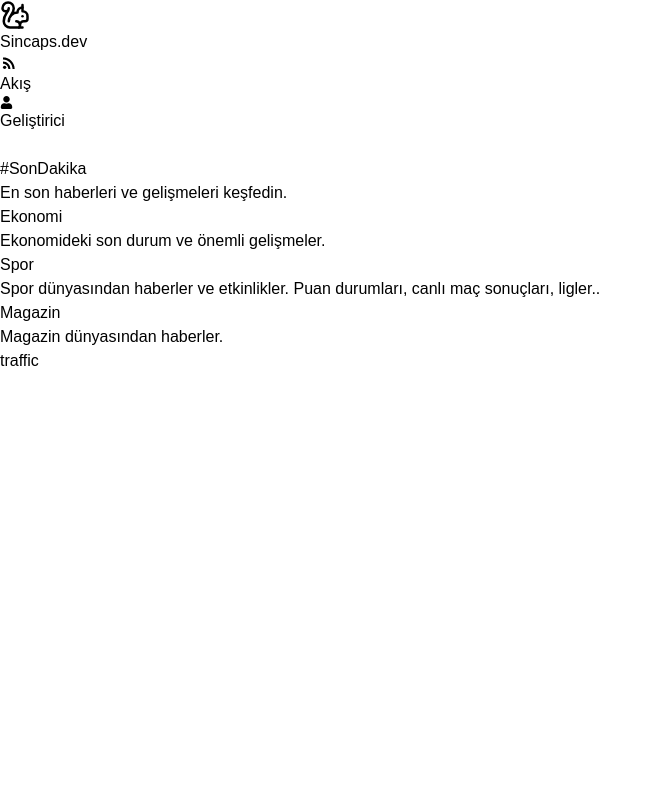
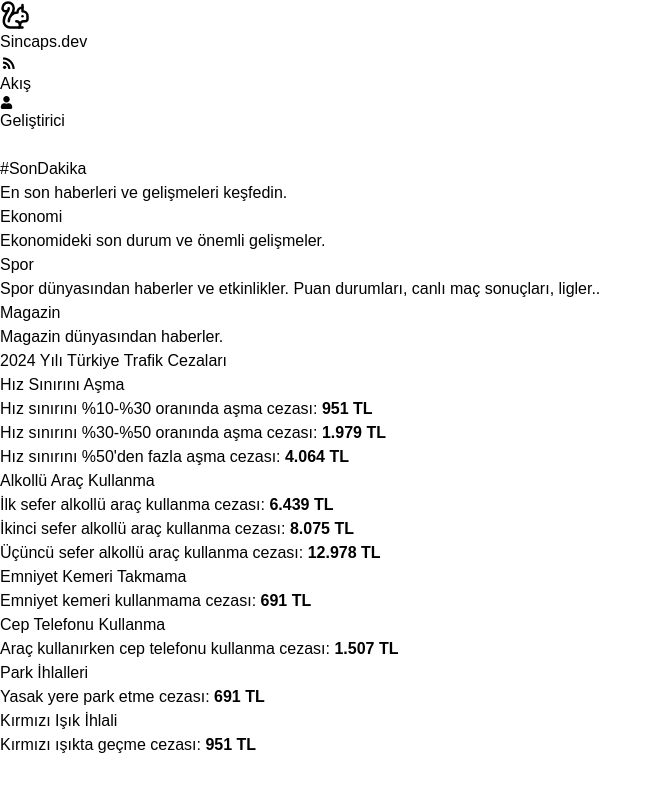
Before and after one commit to mustafakaracuha/sincaps.dev, a Next.js app: page /trafficfine in a window 1280 px wide. Shown: the top 792 px of the page, without its empty margins (0-656 px from the left). Built offline with nearby package versions, Linux system fonts and the light colour scheme.

Commit message:
trafik cezaları düzenleme

```diff
--- a/src/app/trafficfine/page.jsx
+++ b/src/app/trafficfine/page.jsx
@@ -1,11 +1,68 @@
-import React from 'react'
+"use client";
+
+import { motion } from "framer-motion";
 
 function page() {
-  return (
-    <div>
-      traffic
-    </div>
-  )
+    return (
+        <motion.div initial={{ opacity: 0, y: 10 }} animate={{ opacity: 1, y: 0 }} transition={{ duration: 0.3, delay: 0.1 }} className="w-full h-full overflow-auto pb-24 px-10 py-8">
+            <h1 className="text-xl flex items-center justify-between gap-4 font-semibold text-gray-600 text-start mb-4">2024 Yılı Türkiye Trafik Cezaları</h1>
+            <div className="space-y-4">
+                <div className="p-4 bg-gray-50 border-l-4 border-red-500">
+                    <h2 className="text-md font-semibold text-gray-700 mb-1">Hız Sınırını Aşma</h2>
+                    <p className="text-gray-600 text-[14px]">
+                        Hız sınırını %10-%30 oranında aşma cezası: <strong>951 TL</strong>
+                    </p>
+                    <p className="text-gray-600 text-[14px]">
+                        Hız sınırını %30-%50 oranında aşma cezası: <strong>1.979 TL</strong>
+                    </p>
+                    <p className="text-gray-600 text-[14px]">
+                        Hız sınırını %50'den fazla aşma cezası: <strong>4.064 TL</strong>
+                    </p>
+                </div>
+
+                <div className="p-4 bg-gray-50 border-l-4 border-yellow-500">
+                    <h2 className="text-md font-semibold text-gray-700 mb-1">Alkollü Araç Kullanma</h2>
+                    <p className="text-gray-600 text-[14px]">
+                        İlk sefer alkollü araç kullanma cezası: <strong>6.439 TL</strong>
+                    </p>
+                    <p className="text-gray-600 text-[14px]">
+                        İkinci sefer alkollü araç kullanma cezası: <strong>8.075 TL</strong>
+                    </p>
+                    <p className="text-gray-600 text-[14px]">
+                        Üçüncü sefer alkollü araç kullanma cezası: <strong>12.978 TL</strong>
+                    </p>
+                </div>
+
+                <div className="p-4 bg-gray-50 border-l-4 border-blue-500">
+                    <h2 className="text-md font-semibold text-gray-700">Emniyet Kemeri Takmama</h2>
+                    <p className="text-gray-600 text-[14px]">
+                        Emniyet kemeri kullanmama cezası: <strong>691 TL</strong>
+                    </p>
+                </div>
+
+                <div className="p-4 bg-gray-50 border-l-4 border-green-500">
+                    <h2 className="text-md font-semibold text-gray-700">Cep Telefonu Kullanma</h2>
+                    <p className="text-gray-600 text-[14px]">
+                        Araç kullanırken cep telefonu kullanma cezası: <strong>1.507 TL</strong>
+                    </p>
+                </div>
+
+                <div className="p-4 bg-gray-50 border-l-4 border-purple-500">
+                    <h2 className="text-md max-sm:text-[14px] font-semibold text-gray-700">Park İhlalleri</h2>
+                    <p className="text-gray-600 text-[14px]">
+                        Yasak yere park etme cezası: <strong>691 TL</strong>
+                    </p>
+                </div>
+
+                <div className="p-4 bg-gray-100 border-l-4 border-orange-500">
+                    <h2 className="text-md font-semibold text-gray-700">Kırmızı Işık İhlali</h2>
+                    <p className="text-gray-600 text-[15px]">
+                        Kırmızı ışıkta geçme cezası: <strong>951 TL</strong>
+                    </p>
+                </div>
+            </div>
+        </motion.div>
+    );
 }
 
-export default page
+export default page;
```
